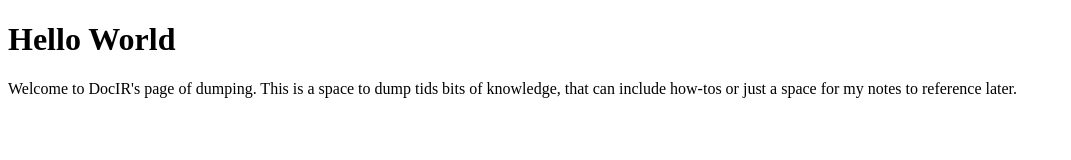
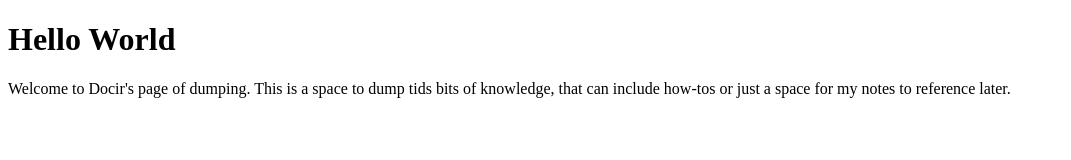
Before and after one commit to d0cIR/d0cIR.github.io, a plain HTML site: page index.html in a window 1280 px wide. Shown: the whole page, without its empty margins (0-1071 px from the left). Drawn offline with Linux system fonts and the light colour scheme.

Commit message:
Update index.html

```diff
--- a/index.html
+++ b/index.html
@@ -2,6 +2,6 @@
 <html>
 <body>
 <h1>Hello World</h1>
-<p>Welcome to DocIR's page of dumping. This is a space to dump tids bits of knowledge, that can include how-tos or just a space for my notes to reference later.</p>
+<p>Welcome to Docir's page of dumping. This is a space to dump tids bits of knowledge, that can include how-tos or just a space for my notes to reference later.</p>
 </body>
 </html>
```
